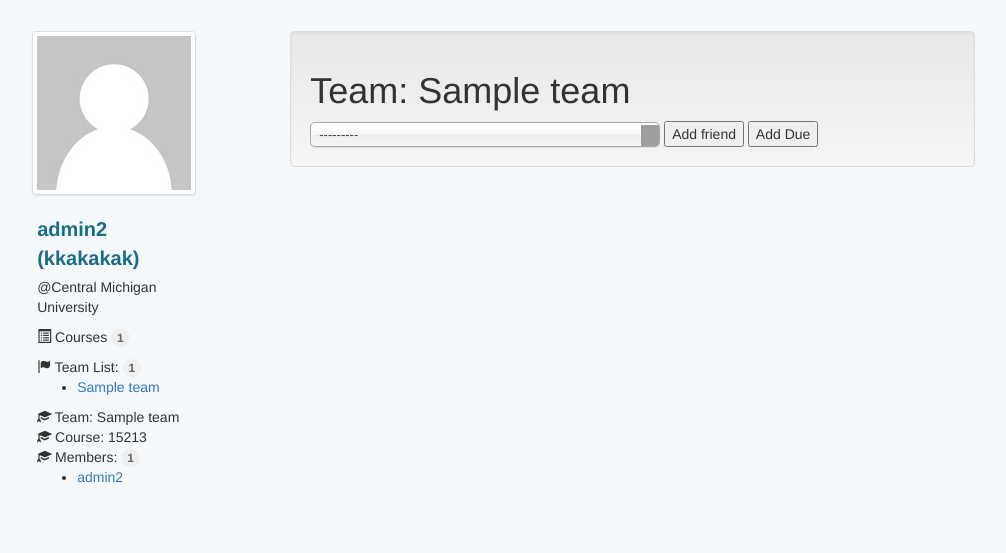
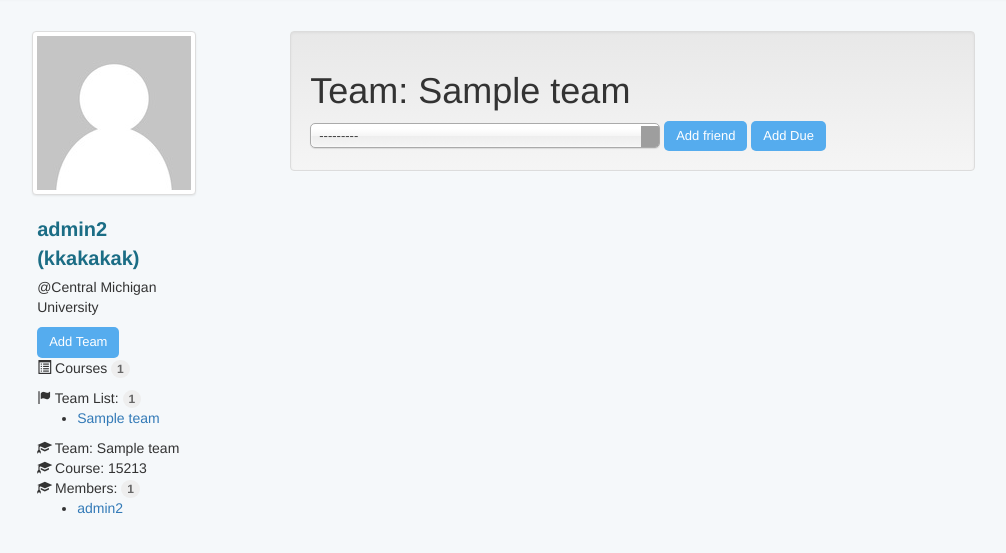
Before and after one commit to DueLinkCMU/DueLink, a Django app: page /duelink/get_team_stream/1 in a window 1280 px wide. Shown: the part 59-612 px from the top of the page, without its empty margins (72-1078 px from the left). Run offline with Django 3.2, Linux system fonts and the light colour scheme; a user stored in the database is signed in; data comes from the database, SQL or seed files in the repository; tables that the repository leaves empty hold one stand-in row (values such as "Sample post"); parts of the project's set-up code (start-up, migrations or seed data) failed here and were passed over; some libraries are stand-ins or nearby versions; grey boxes are pictures that could not be loaded.

Commit message:
modified style for buttons

```diff
--- a/webapps/DueLink/static/css/deadline.css
+++ b/webapps/DueLink/static/css/deadline.css
@@ -13,9 +13,9 @@
     background: #f2dede;
     /*background: #e6e6e6;*/
     border-radius: 10px;
--webkit-box-shadow: 3px 4px 18px -6px rgba(0,0,0,0.75);
--moz-box-shadow: 3px 4px 18px -6px rgba(0,0,0,0.75);
-box-shadow: 3px 4px 18px -6px rgba(0,0,0,0.75);
+    -webkit-box-shadow: 3px 4px 18px -6px rgba(0, 0, 0, 0.75);
+    -moz-box-shadow: 3px 4px 18px -6px rgba(0, 0, 0, 0.75);
+    box-shadow: 3px 4px 18px -6px rgba(0, 0, 0, 0.75);
 }
 
 #deadline-content {
@@ -70,9 +70,9 @@ box-shadow: 3px 4px 18px -6px rgba(0,0,0,0.75);
     padding-left: 0px;
     padding-right: 38px;
     padding-bottom: 50px;
--webkit-box-shadow: 3px 4px 28px -9px rgba(0,0,0,0.75);
--moz-box-shadow: 3px 4px 28px -9px rgba(0,0,0,0.75);
-box-shadow: 3px 4px 28px -9px rgba(0,0,0,0.75);
+    -webkit-box-shadow: 3px 4px 28px -9px rgba(0, 0, 0, 0.75);
+    -moz-box-shadow: 3px 4px 28px -9px rgba(0, 0, 0, 0.75);
+    box-shadow: 3px 4px 28px -9px rgba(0, 0, 0, 0.75);
 }
 
 .circle span {
@@ -97,6 +97,10 @@ box-shadow: 3px 4px 28px -9px rgba(0,0,0,0.75);
 
 .profile-status-title {
     font-size: 14px;
+}
+
+#profile-add-team {
+
 }
 
 .div-status {
@@ -136,7 +140,27 @@ box-shadow: 3px 4px 28px -9px rgba(0,0,0,0.75);
 .modal-title {
     text-align: center;
 }
+
 .btn.btn-primary {
     border: #55acee thin;
     background: #55acee none no-repeat;
 }
+
+#profile-add-team {
+    background: #55acee none no-repeat;
+    border-radius: 5px;
+    border: 0px;
+    font-size: 13px;
+    text-align: center;
+    box-shadow: none;
+    color: #fff;
+}
+.btn.team-stream {
+    background: #55acee none no-repeat;
+    border-radius: 5px;
+    border: 0px;
+    font-size: 13px;
+    text-align: center;
+    box-shadow: none;
+    color: #fff;
+}
--- a/webapps/DueLink/templates/duelink/deadline_stream.html
+++ b/webapps/DueLink/templates/duelink/deadline_stream.html
@@ -83,6 +83,7 @@
                     {% endif %}
 
                 {% else %}
+                    <a class="add-event btn " id="profile-add-team" href="{% url 'add_team' %}">Add Team</a>
                     <div class="div-status">
                         <a class="profile-status-link" id="course-modal-trigger" data-toggle="modal"
                            data-target="#courseModal">
@@ -91,14 +92,6 @@
                             <span class="profile-status-number">{{ num_of_course }}</span>
                         </a>
                     </div>
-{#                    <div class="div-status">#}
-{#                        <a class="profile-status-link" id="delete-trigger">#}
-{#                            <span class="glyphicon glyphicon-flag"></span>#}
-{#                            <span class="profile-status-title">Projects</span>#}
-{#                            <span class="profile-status-number">{% if num_of_projects %}{{ num_of_projects }} {% else %}#}
-{#                                {{ None }}{% endif %}</span>#}
-{#                        </a>#}
-{#                    </div>#}
 
                     <div class="div-status">
                         {% if isTeam or isTeams %}
@@ -161,8 +154,8 @@
                    <h1>Team: {{ team.name }}</h1>
                     <form>
                         {{ form.member}}
-                        <button id="add_member">Add friend</button>
-                        <button type = "button" class="button" onclick="window.location.href='{% url 'add_event_team' team.id%}'">Add Due</button>
+                        <button class="btn team-stream" id="add_member">Add friend</button>
+                        <button class="btn team-stream" type = "button" class="button" onclick="window.location.href='{% url 'add_event_team' team.id%}'">Add Due</button>
                     </form>
 
                 </div>
--- a/webapps/DueLink/templates/duelink/home.html
+++ b/webapps/DueLink/templates/duelink/home.html
@@ -28,8 +28,8 @@
 {% block content %}
 
     <div class="calendar">
-        <a class="add-event" href="{% url 'add_event' %}">Add Due</a>
-        <p>My Calendar</P>
+            <p>My Calendar</p>
+        <a class="add-event btn" id="schedule-add-event" href="{% url 'add_event' %}">Add Due</a>
         <div id='script-warning'>
             error occurs when loading events.
         </div>
--- a/webapps/DueLink/views_admin.py
+++ b/webapps/DueLink/views_admin.py
@@ -144,6 +144,8 @@ def publish_deadline(request):
         if 'deadline_datetime' in request.POST:
             form_time = DueTimeForm()
             due = form_time.clean_deadline_datetime(request.POST['deadline_datetime'])
+            if due is None:
+                return HttpResponseForbidden("Invalid datetime")
         else:
             return HttpResponseForbidden("Invalid datetime")
 
```
Also changed, not shown: webapps/DueLink/static/css/schedule.css (+12 -1 lines).
